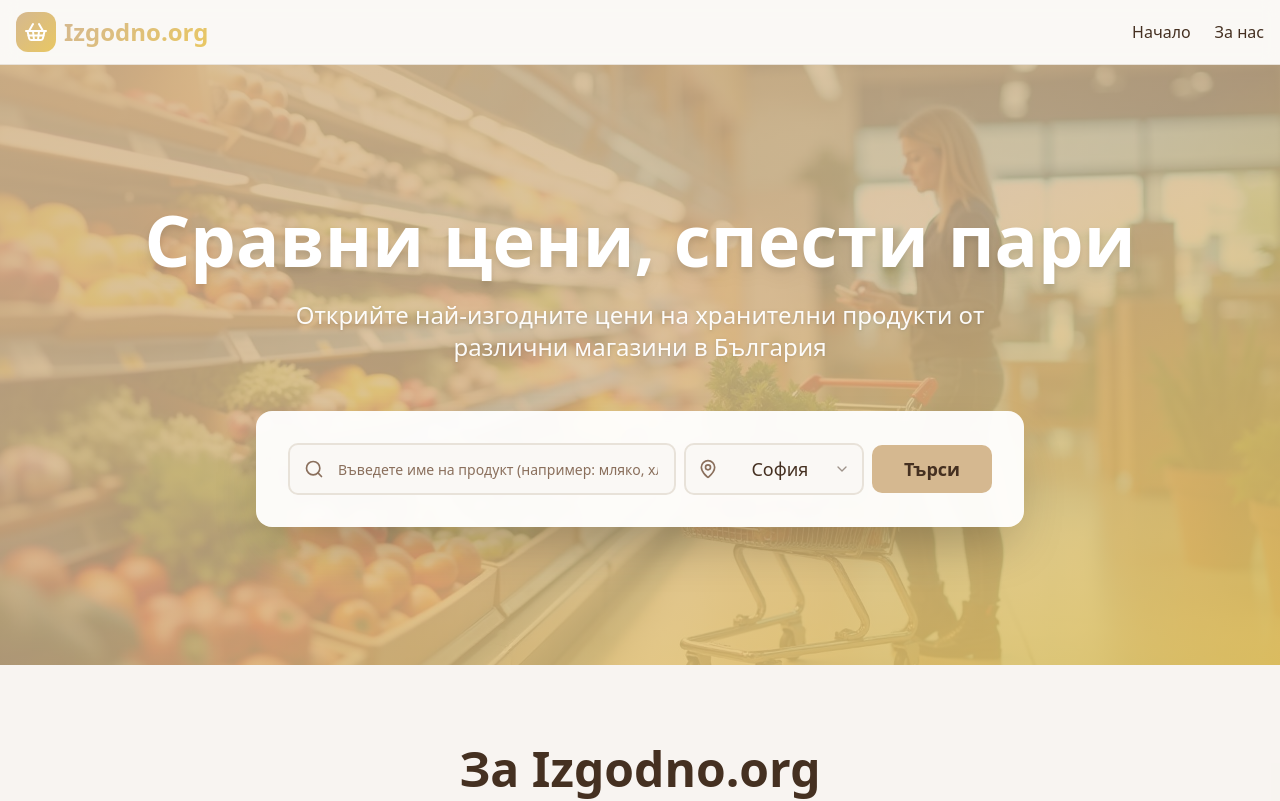
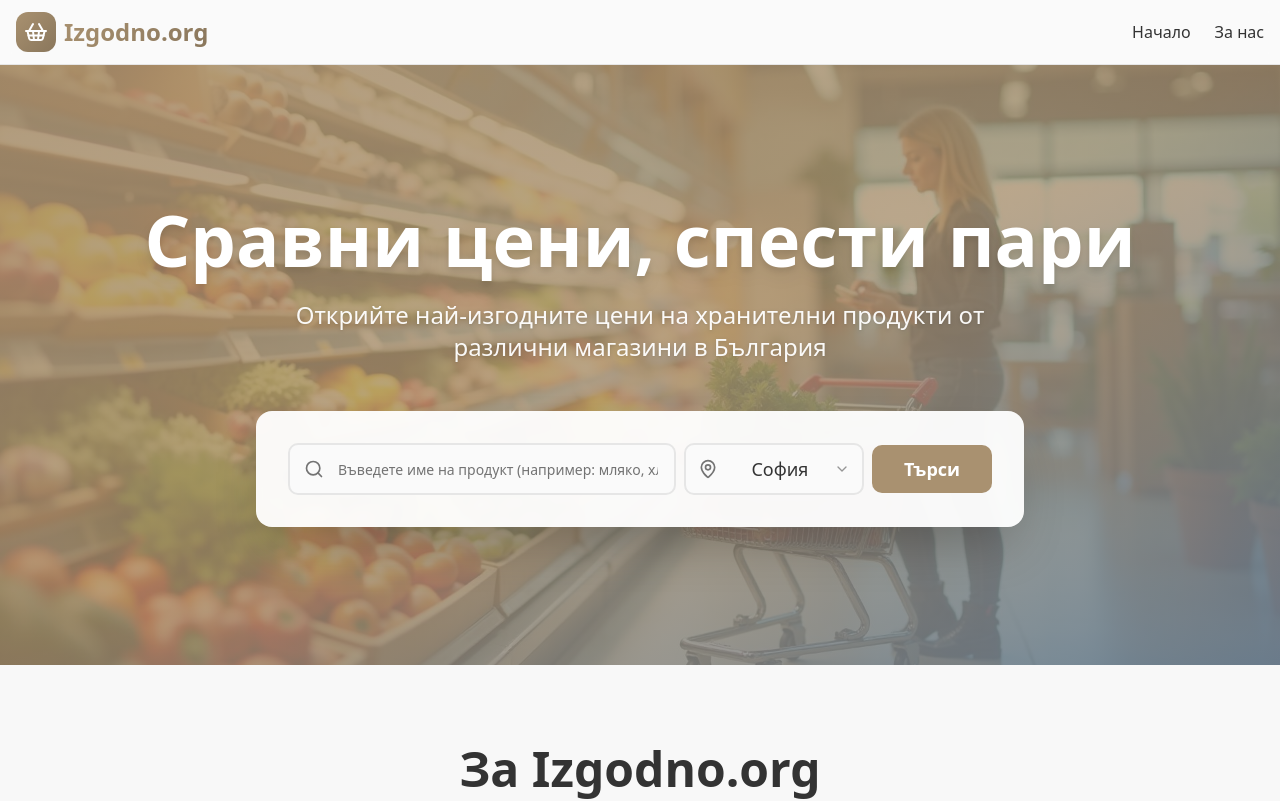
Before and after one commit to MartiiPartii/izgodno-finds, a React (Vite) app: page / in a window 1280 px wide. Shown: the top 801 px of the page. Built offline with nearby package versions, Linux system fonts and the light colour scheme; the HTML template or start-up script is replaced by a standard one.

Commit message:
Refactor: Tone down vibrant colors

```diff
--- a/src/index.css
+++ b/src/index.css
@@ -8,97 +8,97 @@ All colors MUST be HSL.
 
 @layer base {
   :root {
-    --background: 35 30% 97%;
-    --foreground: 25 35% 20%;
+    --background: 0 0% 98%;
+    --foreground: 0 0% 20%;
 
     --card: 0 0% 100%;
-    --card-foreground: 25 35% 20%;
+    --card-foreground: 0 0% 20%;
 
     --popover: 0 0% 100%;
-    --popover-foreground: 25 35% 20%;
+    --popover-foreground: 0 0% 20%;
 
-    --primary: 35 45% 70%;
-    --primary-foreground: 25 35% 20%;
+    --primary: 35 25% 55%;
+    --primary-foreground: 0 0% 100%;
 
-    --secondary: 45 75% 65%;
-    --secondary-foreground: 25 35% 20%;
+    --secondary: 210 15% 50%;
+    --secondary-foreground: 0 0% 100%;
 
-    --muted: 35 25% 92%;
-    --muted-foreground: 25 20% 45%;
+    --muted: 0 0% 95%;
+    --muted-foreground: 0 0% 45%;
 
-    --accent: 35 45% 70%;
-    --accent-foreground: 25 35% 20%;
+    --accent: 35 25% 55%;
+    --accent-foreground: 0 0% 100%;
 
-    --destructive: 5 70% 70%;
+    --destructive: 5 45% 55%;
     --destructive-foreground: 0 0% 100%;
 
-    --border: 35 25% 88%;
-    --input: 35 25% 88%;
-    --ring: 35 45% 70%;
+    --border: 0 0% 90%;
+    --input: 0 0% 90%;
+    --ring: 35 25% 55%;
 
     --radius: 0.75rem;
 
     /* Custom tokens */
-    --success: 145 40% 65%;
+    --success: 145 30% 50%;
     --success-foreground: 0 0% 100%;
 
-    --warning: 45 75% 65%;
-    --warning-foreground: 25 35% 20%;
+    --warning: 40 50% 55%;
+    --warning-foreground: 0 0% 100%;
 
-    --gradient-hero: linear-gradient(135deg, hsl(35 45% 70%) 0%, hsl(45 75% 65%) 100%);
-    --gradient-card: linear-gradient(135deg, hsl(0 0% 100%) 0%, hsl(35 35% 95%) 100%);
-    --gradient-primary: linear-gradient(135deg, hsl(35 45% 70%) 0%, hsl(35 45% 60%) 100%);
-    --gradient-secondary: linear-gradient(135deg, hsl(45 75% 65%) 0%, hsl(45 75% 55%) 100%);
-    --gradient-discount: linear-gradient(135deg, hsl(5 70% 70%) 0%, hsl(5 70% 60%) 100%);
+    --gradient-hero: linear-gradient(135deg, hsl(35 25% 55%) 0%, hsl(35 20% 45%) 100%);
+    --gradient-card: linear-gradient(135deg, hsl(0 0% 100%) 0%, hsl(35 10% 97%) 100%);
+    --gradient-primary: linear-gradient(135deg, hsl(35 25% 55%) 0%, hsl(35 25% 45%) 100%);
+    --gradient-secondary: linear-gradient(135deg, hsl(210 15% 50%) 0%, hsl(210 15% 40%) 100%);
+    --gradient-discount: linear-gradient(135deg, hsl(5 45% 55%) 0%, hsl(5 45% 45%) 100%);
 
-    --shadow-sm: 0 1px 2px 0 hsl(25 35% 20% / 0.05);
-    --shadow-md: 0 4px 6px -1px hsl(25 35% 20% / 0.1);
-    --shadow-lg: 0 10px 15px -3px hsl(25 35% 20% / 0.1);
-    --shadow-xl: 0 20px 25px -5px hsl(25 35% 20% / 0.1);
-    --shadow-glow: 0 0 20px hsl(35 45% 70% / 0.3);
-    --shadow-discount-glow: 0 0 20px hsl(5 70% 70% / 0.3);
+    --shadow-sm: 0 1px 2px 0 hsl(0 0% 0% / 0.05);
+    --shadow-md: 0 4px 6px -1px hsl(0 0% 0% / 0.08);
+    --shadow-lg: 0 10px 15px -3px hsl(0 0% 0% / 0.08);
+    --shadow-xl: 0 20px 25px -5px hsl(0 0% 0% / 0.08);
+    --shadow-glow: 0 0 15px hsl(35 25% 55% / 0.15);
+    --shadow-discount-glow: 0 0 15px hsl(5 45% 55% / 0.15);
 
     --transition-base: all 0.2s cubic-bezier(0.4, 0, 0.2, 1);
     --transition-bounce: all 0.3s cubic-bezier(0.68, -0.55, 0.265, 1.55);
   }
 
   .dark {
-    --background: 25 35% 15%;
-    --foreground: 35 30% 95%;
+    --background: 0 0% 15%;
+    --foreground: 0 0% 95%;
 
-    --card: 25 30% 20%;
-    --card-foreground: 35 30% 95%;
+    --card: 0 0% 20%;
+    --card-foreground: 0 0% 95%;
 
-    --popover: 25 30% 20%;
-    --popover-foreground: 35 30% 95%;
+    --popover: 0 0% 20%;
+    --popover-foreground: 0 0% 95%;
 
-    --primary: 35 40% 60%;
+    --primary: 35 20% 50%;
     --primary-foreground: 0 0% 100%;
 
-    --secondary: 45 70% 60%;
+    --secondary: 210 12% 45%;
     --secondary-foreground: 0 0% 100%;
 
-    --muted: 25 25% 25%;
-    --muted-foreground: 35 20% 65%;
+    --muted: 0 0% 25%;
+    --muted-foreground: 0 0% 65%;
 
-    --accent: 35 40% 60%;
+    --accent: 35 20% 50%;
     --accent-foreground: 0 0% 100%;
 
-    --destructive: 5 65% 60%;
+    --destructive: 5 40% 50%;
     --destructive-foreground: 0 0% 100%;
 
-    --border: 25 25% 25%;
-    --input: 25 25% 25%;
-    --ring: 35 40% 60%;
+    --border: 0 0% 25%;
+    --input: 0 0% 25%;
+    --ring: 35 20% 50%;
 
-    --gradient-hero: linear-gradient(135deg, hsl(35 40% 55%) 0%, hsl(45 70% 55%) 100%);
-    --gradient-card: linear-gradient(135deg, hsl(25 30% 20%) 0%, hsl(25 30% 18%) 100%);
-    --gradient-primary: linear-gradient(135deg, hsl(35 40% 60%) 0%, hsl(35 40% 50%) 100%);
-    --gradient-secondary: linear-gradient(135deg, hsl(45 70% 60%) 0%, hsl(45 70% 50%) 100%);
-    --gradient-discount: linear-gradient(135deg, hsl(5 65% 60%) 0%, hsl(5 65% 50%) 100%);
+    --gradient-hero: linear-gradient(135deg, hsl(35 20% 45%) 0%, hsl(35 15% 35%) 100%);
+    --gradient-card: linear-gradient(135deg, hsl(0 0% 20%) 0%, hsl(0 0% 18%) 100%);
+    --gradient-primary: linear-gradient(135deg, hsl(35 20% 50%) 0%, hsl(35 20% 40%) 100%);
+    --gradient-secondary: linear-gradient(135deg, hsl(210 12% 45%) 0%, hsl(210 12% 35%) 100%);
+    --gradient-discount: linear-gradient(135deg, hsl(5 40% 50%) 0%, hsl(5 40% 40%) 100%);
 
-    --shadow-glow: 0 0 20px hsl(35 40% 60% / 0.2);
-    --shadow-discount-glow: 0 0 20px hsl(5 65% 60% / 0.2);
+    --shadow-glow: 0 0 15px hsl(35 20% 50% / 0.12);
+    --shadow-discount-glow: 0 0 15px hsl(5 40% 50% / 0.12);
   }
 }
 
```
